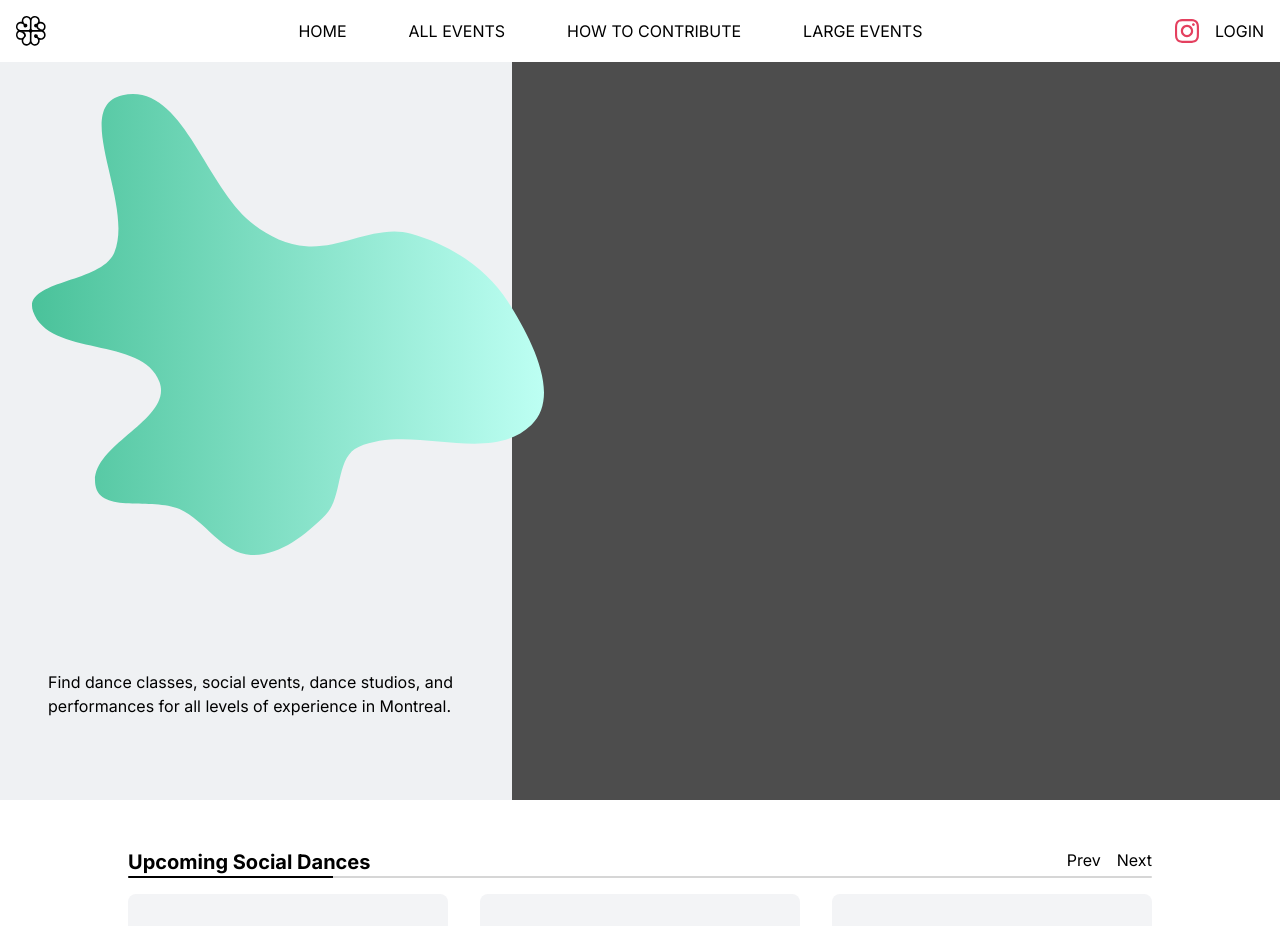
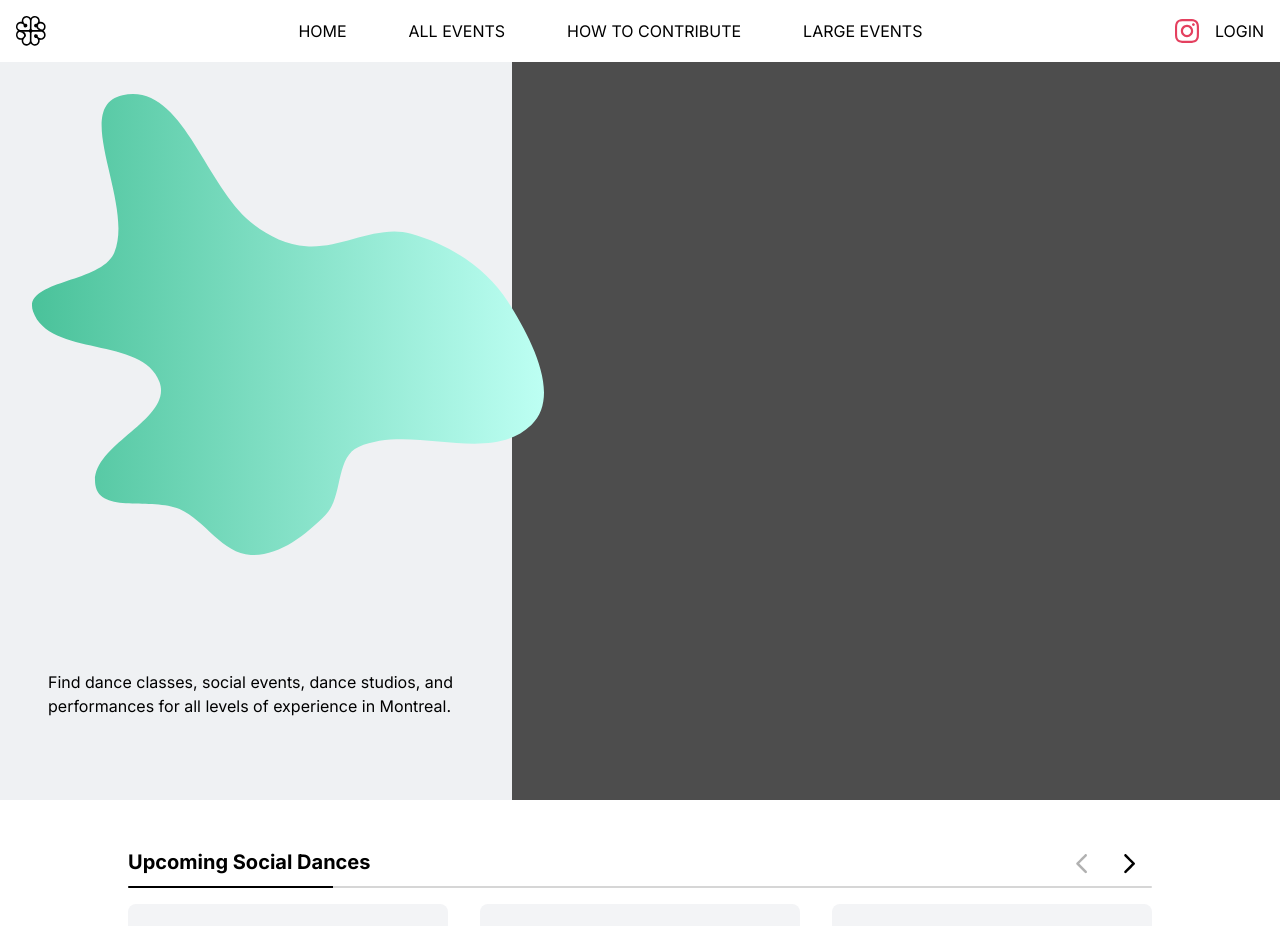
Before and after one commit to justinkwanchan/swing-schedule-front-end, a Next.js app: page / in a window 1280 px wide. Shown: the top 926 px of the page. Built offline with nearby package versions, Linux system fonts and the light colour scheme.

Commit message:
Add button disabled functionality

```diff
--- a/src/app/components/home/preview-section/index.tsx
+++ b/src/app/components/home/preview-section/index.tsx
@@ -14,6 +14,8 @@ type Props = {
 export default function PreviewSection({ title }: Props) {
   const [emblaRef, emblaApi] = useEmblaCarousel();
   const [scrollProgress, setScrollProgress] = useState(0);
+  const [prevBtnDisabled, setPrevBtnDisabled] = useState(true);
+  const [nextBtnDisabled, setNextBtnDisabled] = useState(true);
 
   const onScroll = useCallback((emblaApi: EmblaCarouselType) => {
     const progress = Math.max(0, Math.min(1, emblaApi.scrollProgress()));
@@ -30,13 +32,21 @@ export default function PreviewSection({ title }: Props) {
     [emblaApi]
   );
 
+  const onSelect = useCallback((emblaApi: EmblaCarouselType) => {
+    setPrevBtnDisabled(!emblaApi.canScrollPrev());
+    setNextBtnDisabled(!emblaApi.canScrollNext());
+  }, []);
+
   useEffect(() => {
     if (!emblaApi) return;
 
     onScroll(emblaApi);
+    onSelect(emblaApi);
     emblaApi.on('reInit', onScroll);
     emblaApi.on('scroll', onScroll);
-  }, [emblaApi, onScroll]);
+    emblaApi.on('reInit', onSelect);
+    emblaApi.on('select', onSelect);
+  }, [emblaApi, onScroll, onSelect]);
 
   return (
     <>
@@ -45,13 +55,28 @@ export default function PreviewSection({ title }: Props) {
           <h1 className="font-bold text-xl">{title}</h1>
           <div>
             <button
-              className={`${styles.embla__prev} mr-4`}
+              className="w-8 h-8 mr-4 disabled:opacity-30"
               onClick={scrollPrev}
+              disabled={prevBtnDisabled}
             >
-              Prev
+              <svg className="w-3/5 h-3/5" viewBox="0 0 532 532">
+                <path
+                  fill="currentColor"
+                  d="M355.66 11.354c13.793-13.805 36.208-13.805 50.001 0 13.785 13.804 13.785 36.238 0 50.034L201.22 266l204.442 204.61c13.785 13.805 13.785 36.239 0 50.044-13.793 13.796-36.208 13.796-50.002 0a5994246.277 5994246.277 0 0 0-229.332-229.454 35.065 35.065 0 0 1-10.326-25.126c0-9.2 3.393-18.26 10.326-25.2C172.192 194.973 332.731 34.31 355.66 11.354Z"
+                />
+              </svg>
             </button>
-            <button className={styles.embla__next} onClick={scrollNext}>
-              Next
+            <button
+              className="w-8 h-8 disabled:opacity-30"
+              onClick={scrollNext}
+              disabled={nextBtnDisabled}
+            >
+              <svg className="w-3/5 h-3/5" viewBox="0 0 532 532">
+                <path
+                  fill="currentColor"
+                  d="M176.34 520.646c-13.793 13.805-36.208 13.805-50.001 0-13.785-13.804-13.785-36.238 0-50.034L330.78 266 126.34 61.391c-13.785-13.805-13.785-36.239 0-50.044 13.793-13.796 36.208-13.796 50.002 0 22.928 22.947 206.395 206.507 229.332 229.454a35.065 35.065 0 0 1 10.326 25.126c0 9.2-3.393 18.26-10.326 25.2-45.865 45.901-206.404 206.564-229.332 229.52Z"
+                />
+              </svg>
             </button>
           </div>
         </div>
```
